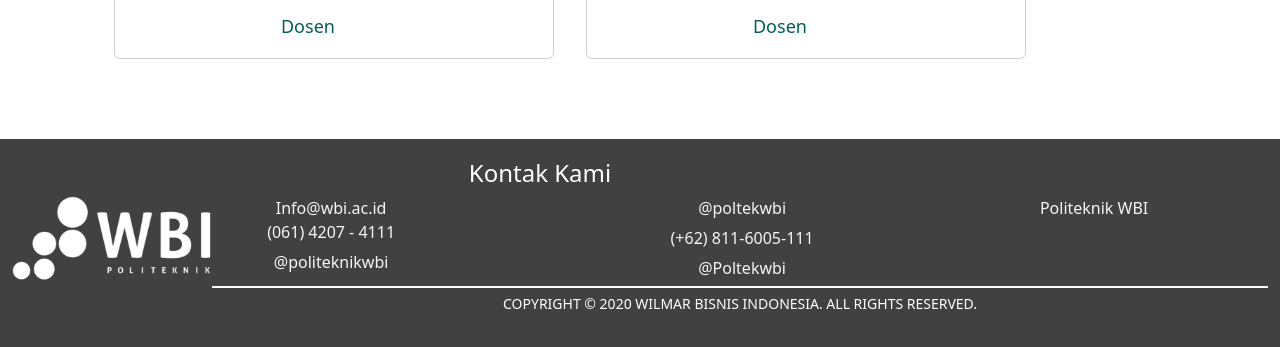
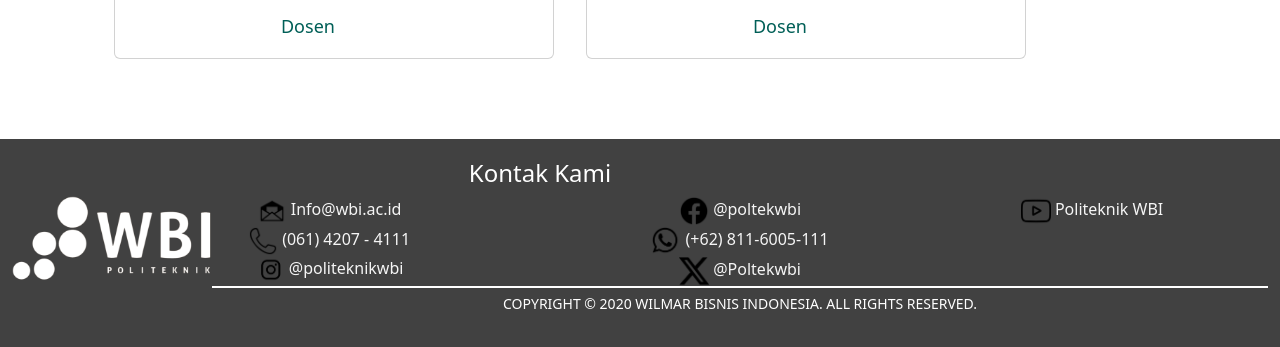
Before and after one commit to Achmadayah/Project-UAS, a plain HTML site: page ap.html in a window 1280 px wide. Shown: the part 2012-2359 px from the top of the page. Drawn offline with nearby package versions, Linux system fonts and the light colour scheme.

Commit message:
Update ap.html

```diff
--- a/ap.html
+++ b/ap.html
@@ -3,7 +3,7 @@
 <head>
     <meta charset="UTF-8">
     <meta name="viewport" content="width=device-width, initial-scale=1.0">
-    <title>AP</title>
+    <title>Program Studi</title>
     <link rel="stylesheet" href="inside.css">
      <link href="https://cdn.jsdelivr.net/npm/bootstrap@5.3.7/dist/css/bootstrap.min.css" rel="stylesheet" integrity="sha384-LN+7fdVzj6u52u30Kp6M/trliBMCMKTyK833zpbD+pXdCLuTusPj697FH4R/5mcr" crossorigin="anonymous">
 </head>
@@ -247,13 +247,13 @@
       <div class="col-4 d-flex h-2">
         <div class="social">
           <i class="far fa-envelope logo">
-            <img src="img/ampelop.png" alt="">
+            <img src="ampelop.png" alt="">
           </i>
           <a href="mailto:info@wbi.ac.id">Info@wbi.ac.id</a>
           <div class="row">
             <div class="social">
               <i class="far fa-envelope logo">
-            <img src="img/telepon.png" alt="">
+            <img src="telepon.png" alt="">
           </i>
           <a href="#">(061) 4207 - 4111</a>
         </div>
@@ -261,7 +261,7 @@
                <div class="row">
             <div class="social">
               <i class="far fa-envelope logo">
-            <img src="img/ige-removebg-preview.png" alt="">
+            <img src="ige-removebg-preview.png" alt="">
           </i>
           <a href="https://www.instagram.com/politeknikwbi?utm_source=ig_web_button_share_sheet&igsh=ZDNlZDc0MzIxNw==">@politeknikwbi</a>
         </div>
@@ -272,7 +272,7 @@
                <div class="row">
             <div class="social">
               <i class="far fa-envelope logo">
-            <img src="img/efbi-removebg-preview (1).png" alt="">
+            <img src="efbi-removebg-preview (1).png" alt="">
           </i>
           <a href="https://www.facebook.com/poltekwbi">@poltekwbi</a>
         </div>
@@ -280,7 +280,7 @@
                <div class="row">
             <div class="social">
               <i class="far fa-envelope logo">
-            <img src="img/wea-removebg-preview.png" alt="">
+            <img src="wea-removebg-preview.png" alt="">
           </i>
           <a href="#">(+62) 811-6005-111</a>
         </div>
@@ -288,7 +288,7 @@
                <div class="row">
             <div class="social">
               <i class="far fa-envelope logo">
-            <img src="img/eks-removebg-preview.png" alt="">
+            <img src="eks-removebg-preview.png" alt="">
           </i>
           <a href="https://x.com/PoltekWBI">@Poltekwbi</a>
         </div>
@@ -298,7 +298,7 @@
                               <div class="row">
             <div class="social">
               <i class="far fa-envelope logo">
-            <img src="img/yutub-removebg-preview.png" alt="">
+            <img src="yutub-removebg-preview.png" alt="">
           </i>
           <a href="www.youtube.com/@politeknikwbi5045">Politeknik WBI</a>
         </div>
```
